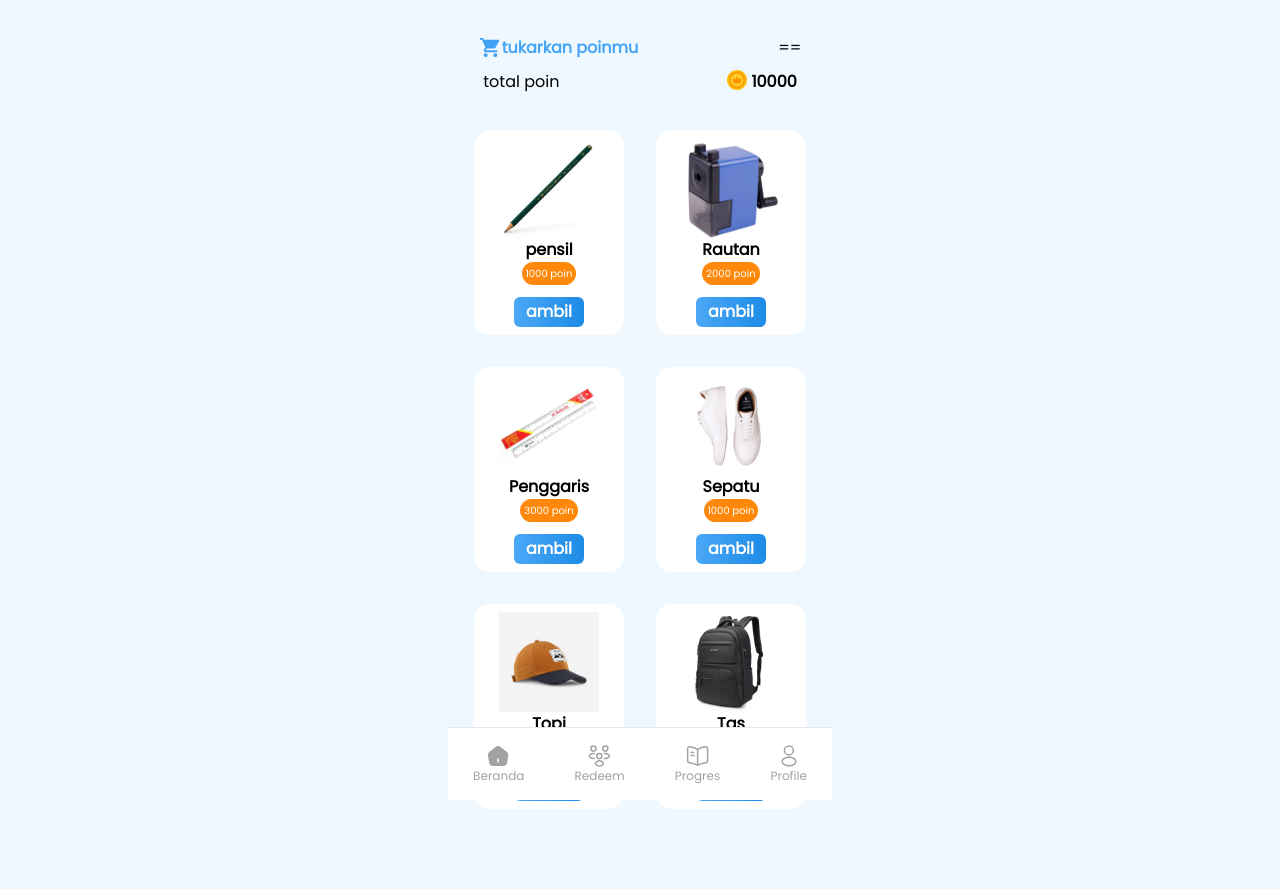
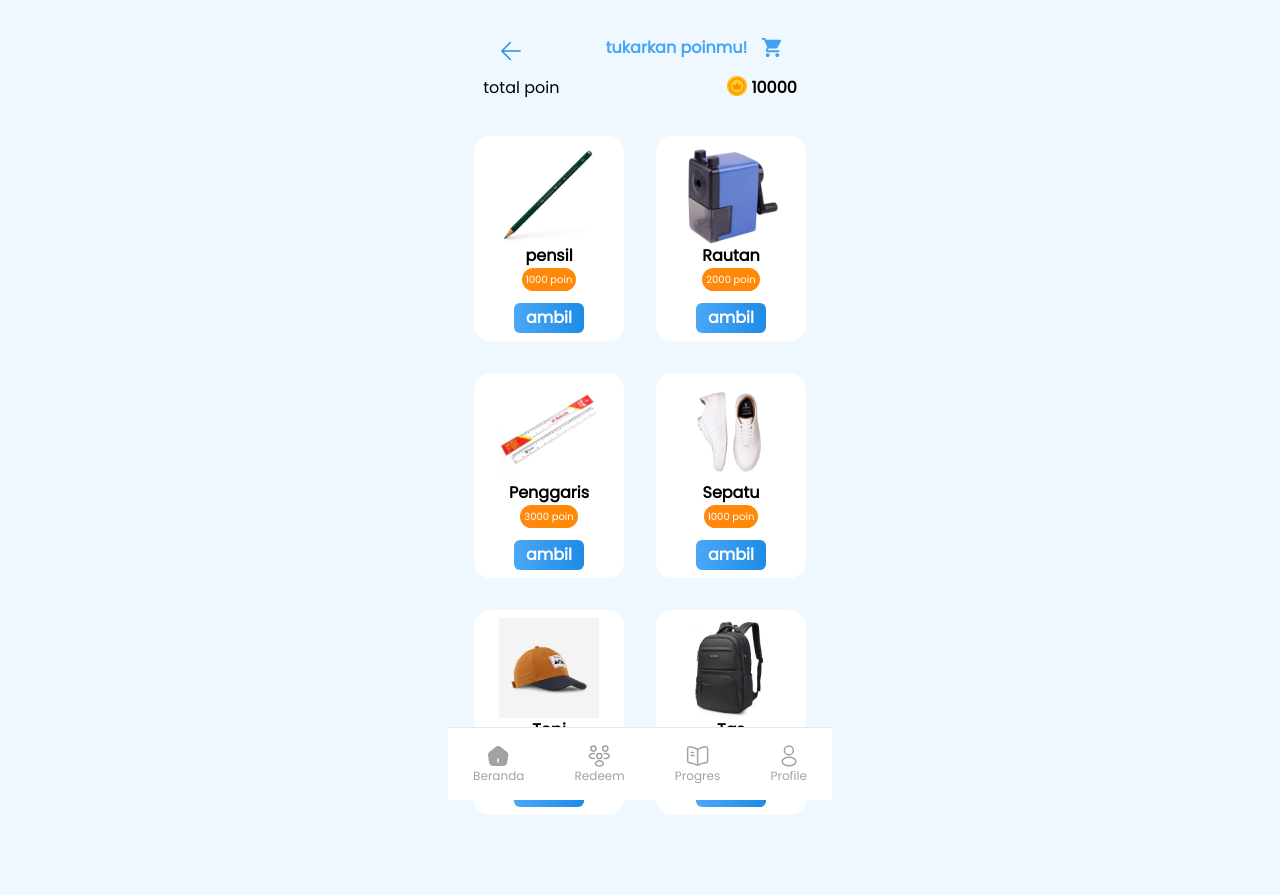
Before and after one commit to Maaulln/anak, a React (Vite) app: page /Redeem in a window 1280 px wide. Built offline with nearby package versions, Linux system fonts and the light colour scheme.

Commit message:
make page reedem

```diff
--- /dev/null
+++ b/src/components/atoms/arrow-button.jsx
@@ -0,0 +1,8 @@
+export default function ArrowButton(props) {
+  return (
+    <svg width="30" height="30" viewBox="0 0 30 30" fill="none" className="text-current" xmlns="http://www.w3.org/2000/svg" {...props}>
+<path d="M14.2969 23.4375L5.85938 15L14.2969 6.5625M7.03125 15H24.1406" stroke="#218EE7" stroke-width="1.5" stroke-linecap="round" stroke-linejoin="round"/>
+</svg>
+
+  );
+}
--- a/src/pages/Redeem.jsx
+++ b/src/pages/Redeem.jsx
@@ -7,6 +7,7 @@ import Pensil from "@/assets/img/reedem/pensil.jpg"
 import Sepatu from "@/assets/img/reedem/sepatu.png"
 import CartIconRedeem from "@/components/atoms/cart-icon-reedem"
 import Koin from "@/assets/img/koin.png"
+import ArrowButton from "../components/atoms/arrow-button";
 
 
 
@@ -56,12 +57,13 @@ export default function Konsultan() {
     <div className="flex justify-center">
       <div className="flex flex-col items-center justify-center w-full h-full bg-[#F0F8FF]">
         <div className="tagname mt-9 flex flex-wrap gap-20 justify-end ">
+          <div className="ml-0">
+          <ArrowButton className="text-blue-500" />
+          </div>
           <div className="flex">
-          <CartIconRedeem />
-          <h2 className="font-bold text-[#46A5F5] font-poppins">tukarkan poinmu</h2>
-          </div>
-          <div className="ml-15">
-            <h1>==</h1>
+          <h2 className="font-bold text-[#46A5F5] font-poppins mr-3.5">tukarkan poinmu!</h2>
+          <CartIconRedeem/>
+
           </div>
         </div>
         <div className="flex justify-between mt-2.5">
```
